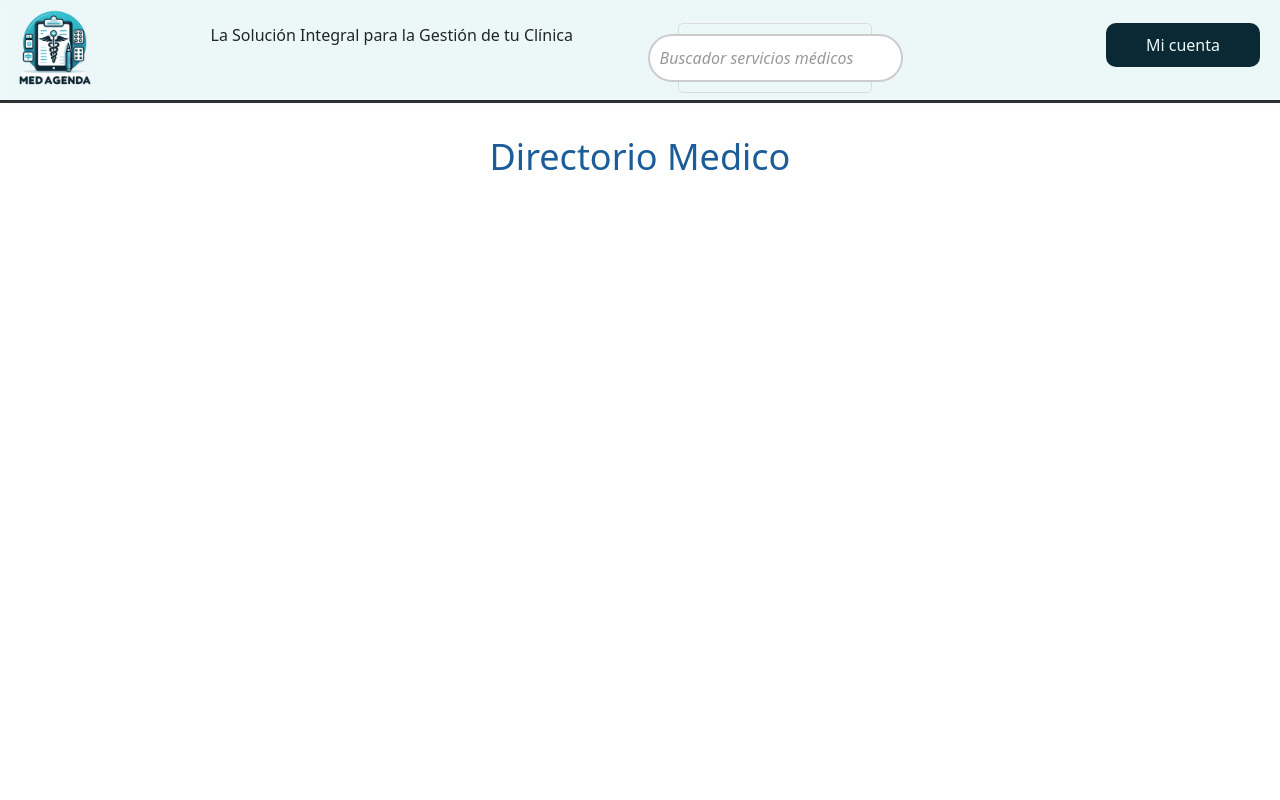
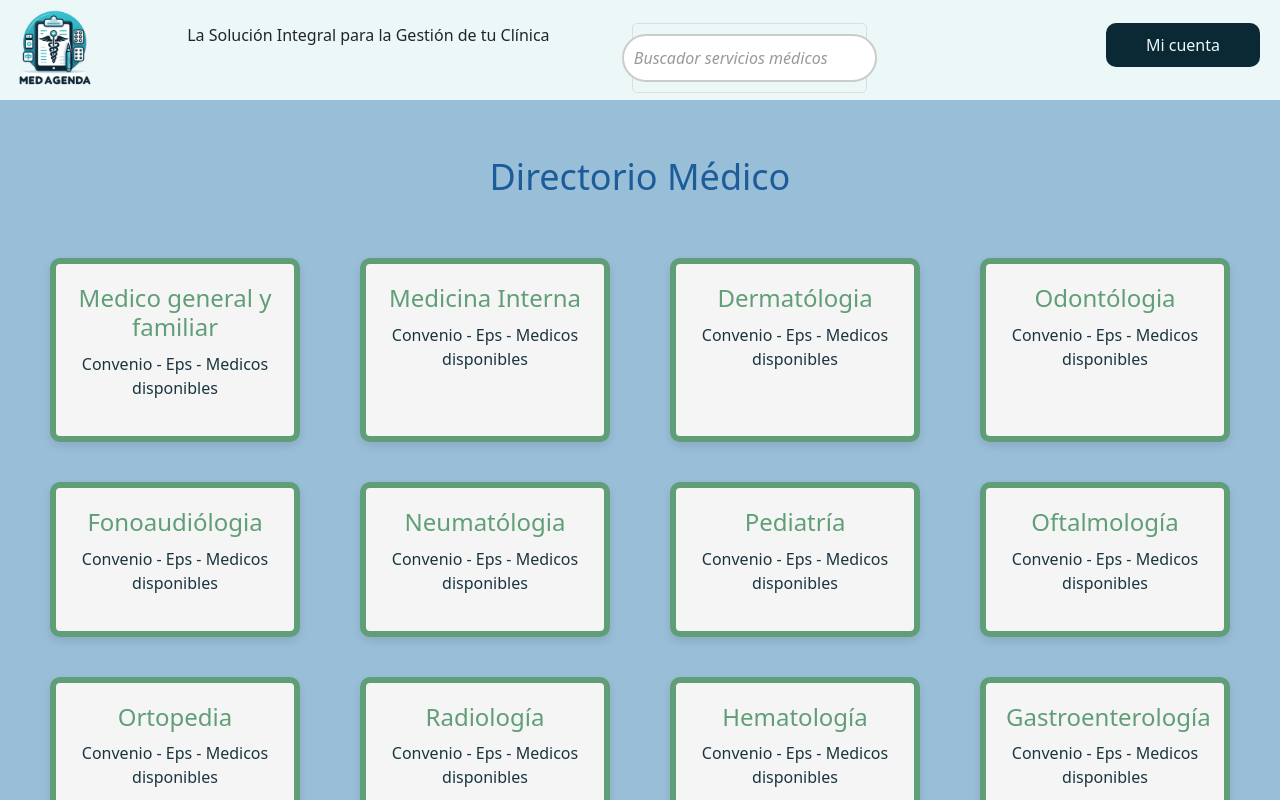
Before and after one commit to PirrY/MedAgenda, a React (Vite) app: page /MedicalDirectory in a window 1280 px wide. Shown: the top 800 px of the page. Built offline with nearby package versions, Linux system fonts and the light colour scheme.

Commit message:
Diseño inicial de Directorio Médico
Con tarjetas, similar a los servicios médicos

```diff
--- a/src/components/molecules/SearchBar.css
+++ b/src/components/molecules/SearchBar.css
@@ -5,7 +5,7 @@
 }
 
 .search-input {
-  width: 300px; /* Ajusta el ancho del recuadro de búsqueda */
+  width: 370px; /* Ajusta el ancho del recuadro de búsqueda */
   padding: 10px;
   border: 2px solid #ccc; /* Borde gris claro */
   border-radius: 25px; /* Bordes redondeados */
--- a/src/pages/Home.jsx
+++ b/src/pages/Home.jsx
@@ -10,7 +10,11 @@ export function Home() {
 
   const goToMedicalServicesPage = () => {
     navigate('/medicalServices');
-};
+  };
+
+  const goToMedicalDirectoryPage = () => {
+    navigate('/medicalDirectory');
+  };
 
   return (
     <div className="home">
@@ -30,7 +34,7 @@ export function Home() {
       <div className="servicios-click">
         <h2>Opciones a un click</h2>
         <center>
-        <button>Directorio Medico</button>
+        <button onClick={goToMedicalDirectoryPage}>Directorio Medico</button>
         <button>Consulta en Línea</button>
         <button>Emergencias</button>
         </center>
--- a/src/pages/MedicalDirectory.css
+++ b/src/pages/MedicalDirectory.css
@@ -1,6 +1,51 @@
 /*Estilos para el fondo de la pagina*/
-.MedicalDirectory {
+.medicaldirectory {
     background-color: #99BED8;
-    min-height: 100vh; /* Asegura que el fondo cubra toda la altura de la vista */
+    min-height: 100vh;
     padding: 20px;
 }
+
+/* Estilo para el título */
+.form-title {
+    color: #1c5d99;
+    margin-bottom: 40px;
+    font-size: 36px;
+    text-align: center;
+}
+
+/* Sección de recuadros */
+.cards2-section {
+    display: flex;
+    justify-content: space-around;
+    flex-wrap: wrap;
+}
+
+/* Estilo para cada tarjeta */
+.directory-card {
+    background-color: whitesmoke ;
+    color: #1A353F;
+    padding: 20px;
+    border-radius: 10px;
+    width: 250px;
+    margin: 20px;
+    text-align: center;
+    box-shadow: 0 4px 8px rgba(0, 0, 0, 0.1);
+    transition: transform 0.3s ease;
+    border: 6px solid #609e77;
+}
+
+.directory-card h2 {
+    font-size: 24px;
+    margin-bottom: 10px;
+    color: #609e77;
+}
+
+.directory-card p {
+    font-size: 16px;
+    color: #1A353F;
+}
+
+/* Efecto hover en las tarjetas */
+.directory-card:hover {
+    transform: translateY(-10px);
+}
--- a/src/pages/MedicalDirectory.jsx
+++ b/src/pages/MedicalDirectory.jsx
@@ -1,6 +1,7 @@
 import React from 'react'
 import Header from '../components/molecules/Header'
 import './MedicalDirectory.css';
+import Footer from '../components/molecules/Footer';
 
 export function MedicalDirectory(){
     return(
@@ -8,8 +9,62 @@ export function MedicalDirectory(){
             <Header/>
         <div className='medicaldirectory'>
             <center>
-                <h1 className = "form-title">Directorio Medico</h1>
+                <h1 className = "form-title">Directorio Médico</h1>
             </center>
+        <div classname = "medical-directory-content"></div>
+        <div className="cards2-section">
+            <div className="directory-card">
+                <h2>Medico general y familiar</h2>
+                <p>Convenio - Eps - Medicos disponibles</p>
+            </div>
+            <div className="directory-card">
+                <h2>Medicina Interna</h2>
+                <p>Convenio - Eps - Medicos disponibles</p>
+            </div>
+            <div className="directory-card">
+                <h2>Dermatólogia</h2>
+                <p>Convenio - Eps - Medicos disponibles</p>
+            </div>
+            <div className="directory-card">
+                <h2>Odontólogia</h2>
+                <p>Convenio - Eps - Medicos disponibles</p>
+            </div>
+            <div className="directory-card">
+                <h2>Fonoaudiólogia</h2>
+                <p>Convenio - Eps - Medicos disponibles</p>
+            </div>
+            <div className="directory-card">
+                <h2>Neumatólogia</h2>
+                <p>Convenio - Eps - Medicos disponibles</p>
+            </div>
+            <div className="directory-card">
+                <h2>Pediatría</h2>
+                <p>Convenio - Eps - Medicos disponibles</p>
+            </div>
+            <div className="directory-card">
+                <h2>Oftalmología</h2>
+                <p>Convenio - Eps - Medicos disponibles</p>
+            </div>
+            <div className="directory-card">
+                <h2>Ortopedia</h2>
+                <p>Convenio - Eps - Medicos disponibles</p>
+            </div>
+            <div className="directory-card">
+                <h2>Radiología</h2>
+                <p>Convenio - Eps - Medicos disponibles</p>
+            </div>
+            <div className="directory-card">
+                <h2>Hematología</h2>
+                <p>Convenio - Eps - Medicos disponibles</p>
+            </div>
+            <div className="directory-card">
+                <h2>Gastroenterología</h2>
+                <p>Convenio - Eps - Medicos disponibles</p>
+            </div>
+        </div>
+        </div>
+        <div>
+            <Footer/>
         </div>
         </div>
     );
```
